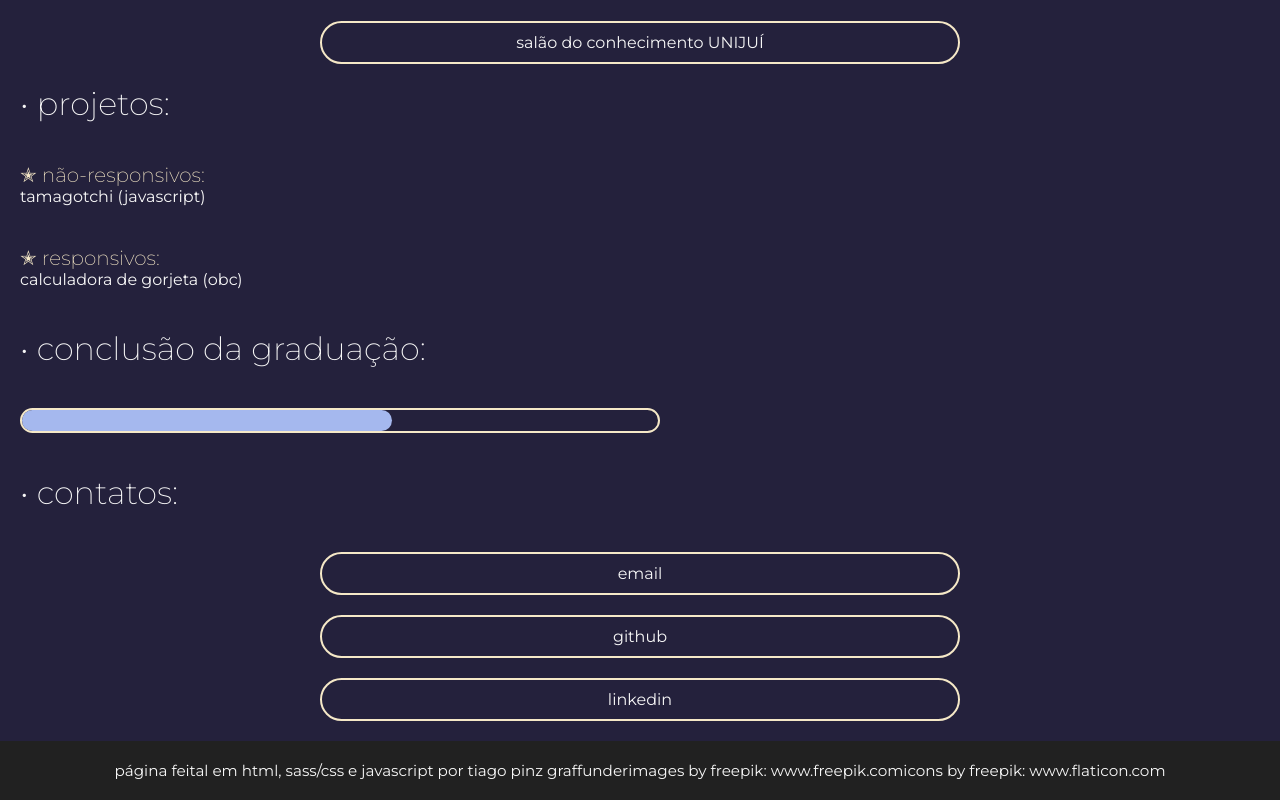
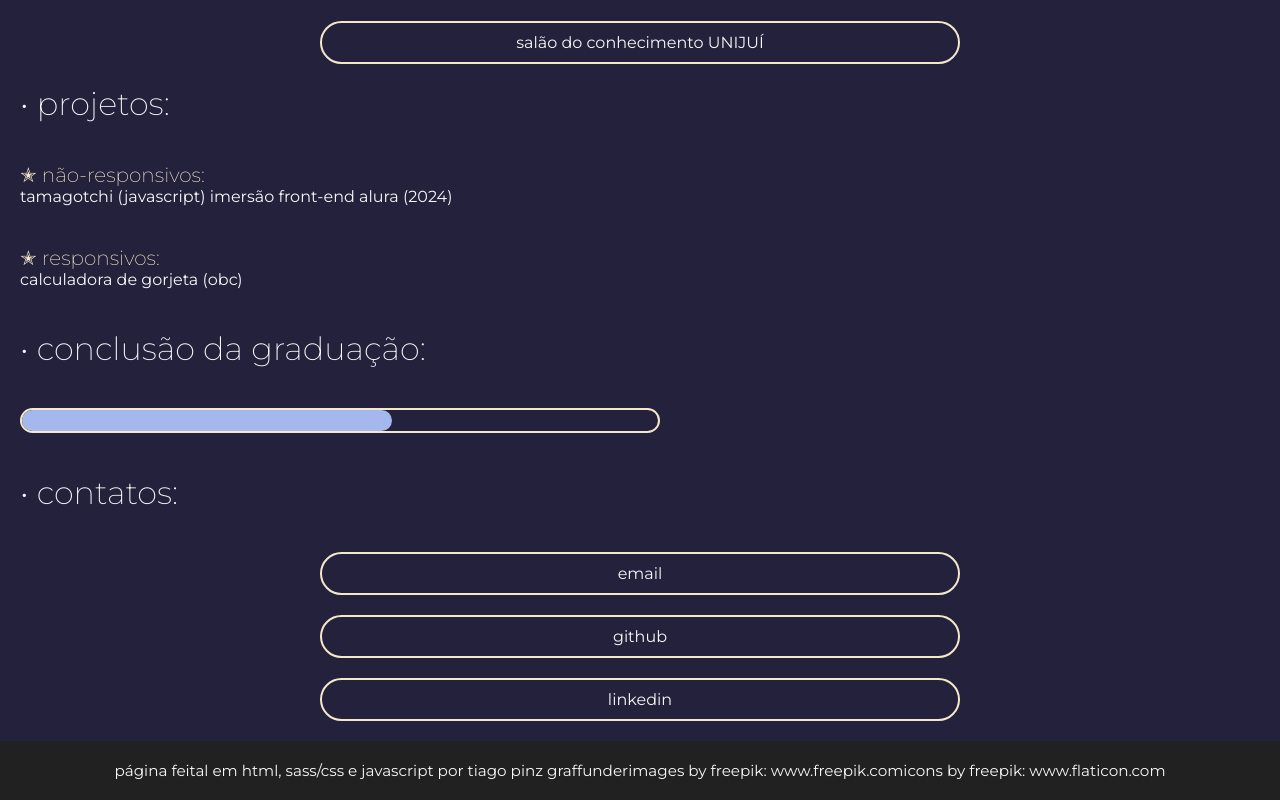
Before and after one commit to tiagograff/my_portfolio, a plain HTML site: page pages/main.html in a window 1280 px wide. Shown: the part 3274-4074 px from the top of the page. Drawn offline with Linux system fonts and the light colour scheme.

Commit message:
adcionando projeto de imerão front-end alura

```diff
--- a/pages/main.html
+++ b/pages/main.html
@@ -194,6 +194,11 @@
                 href="https://tiagograff.github.io/tamagotchi/"
                 >tamagotchi (javascript)</a
               >
+              <a
+                class="main-projects-listA-item-link"
+                href="https://tiagograff.github.io/alura_imersao_front_end_l/"
+                >imersão front-end alura (2024)</a
+              >
             </li>
           </ul>
           <ul class="main-projects-list">
```
